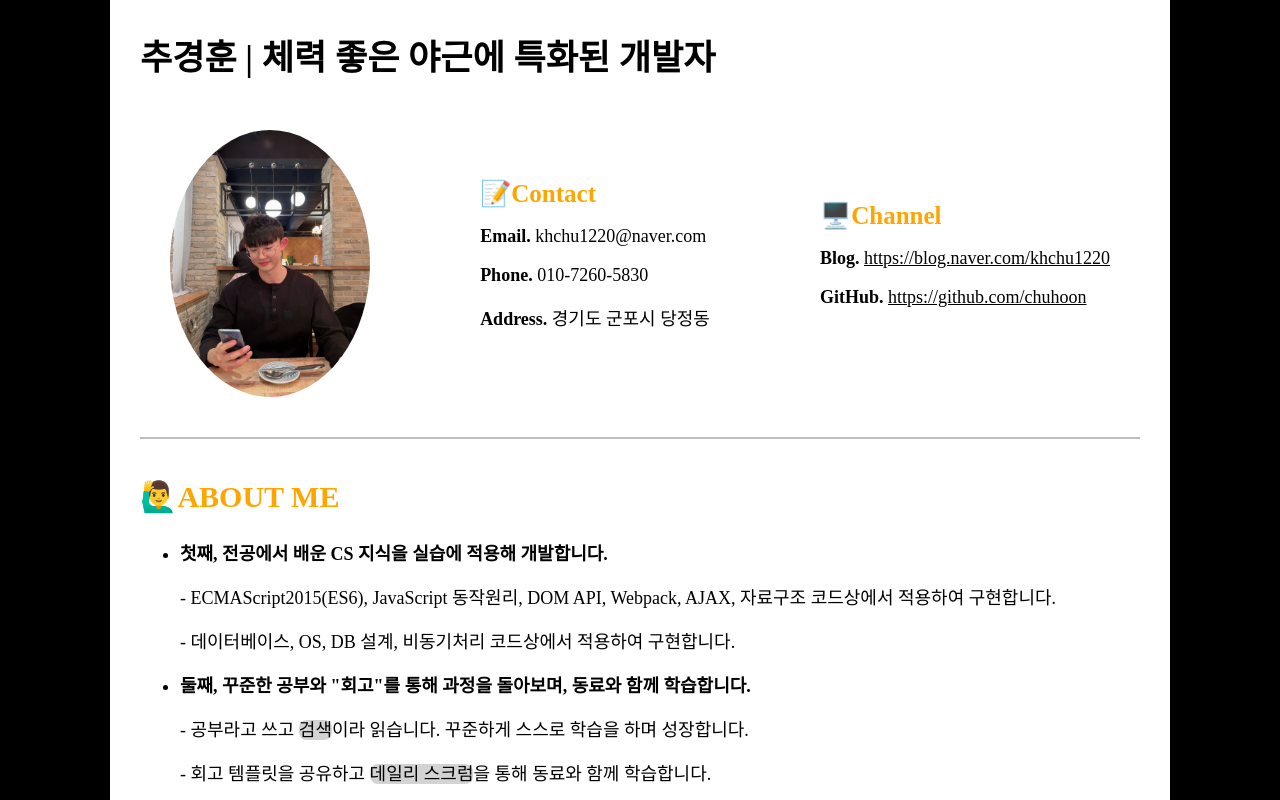
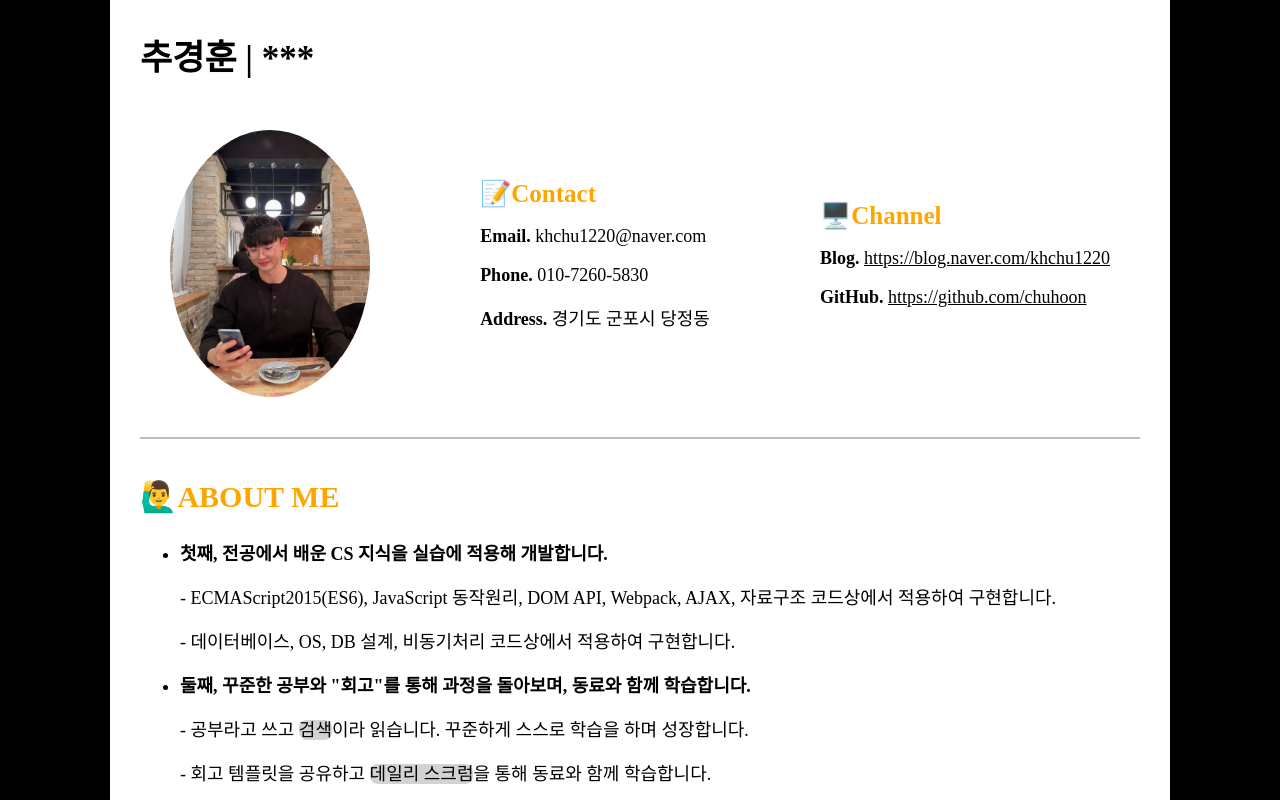
Before and after one commit to chuhoon/resume-v2, a plain HTML site: page index.html in a window 1280 px wide. Shown: the top 800 px of the page. Drawn offline with Linux system fonts and the light colour scheme.

Commit message:
2206271330

```diff
--- a/index.html
+++ b/index.html
@@ -9,7 +9,7 @@
   </head>
   <body>
     <article class="profile">
-      <h1 class="title-profile">추경훈 | 체력 좋은 야근에 특화된 개발자</h1>
+      <h1 class="title-profile">추경훈 | ***</h1>
       <div class="cont-profile">
         <img
           class="img-profile"
```
